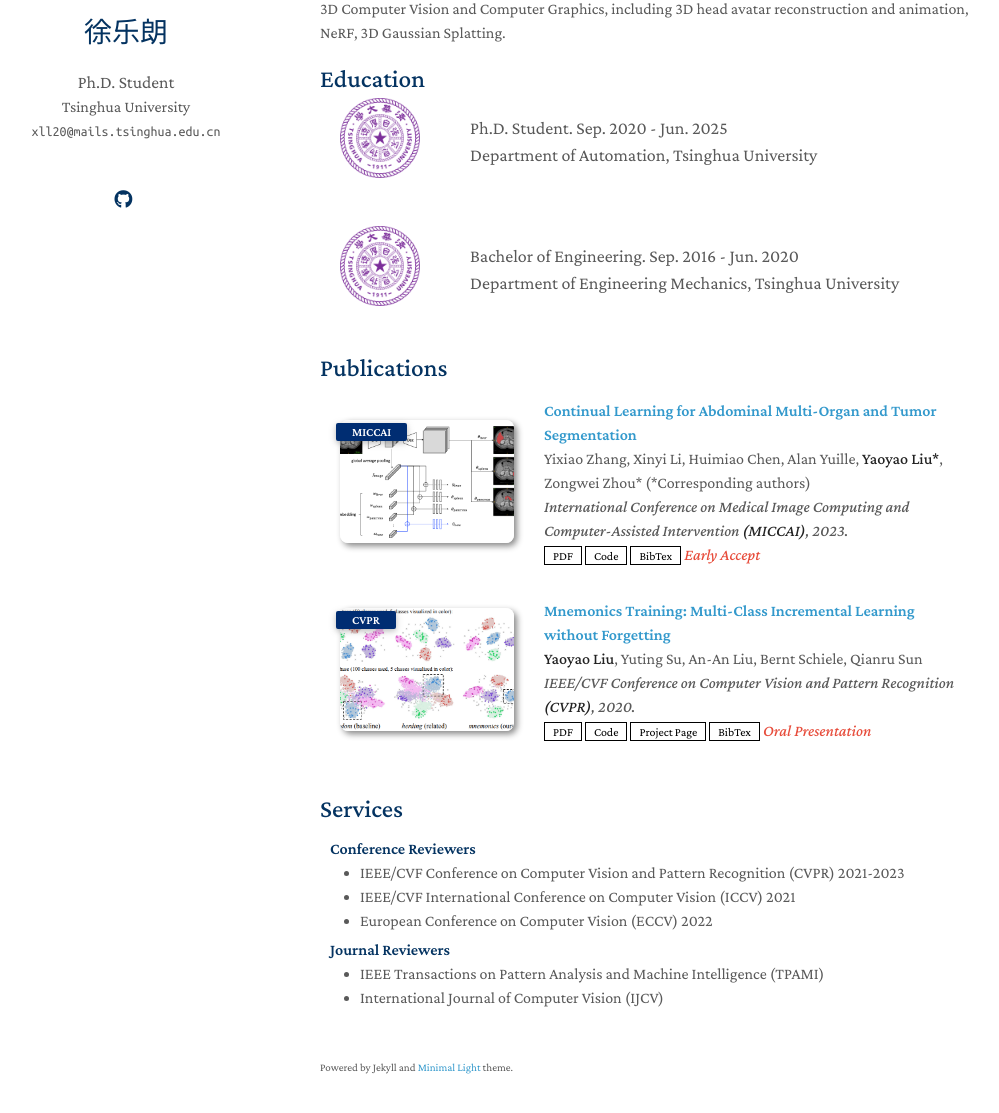
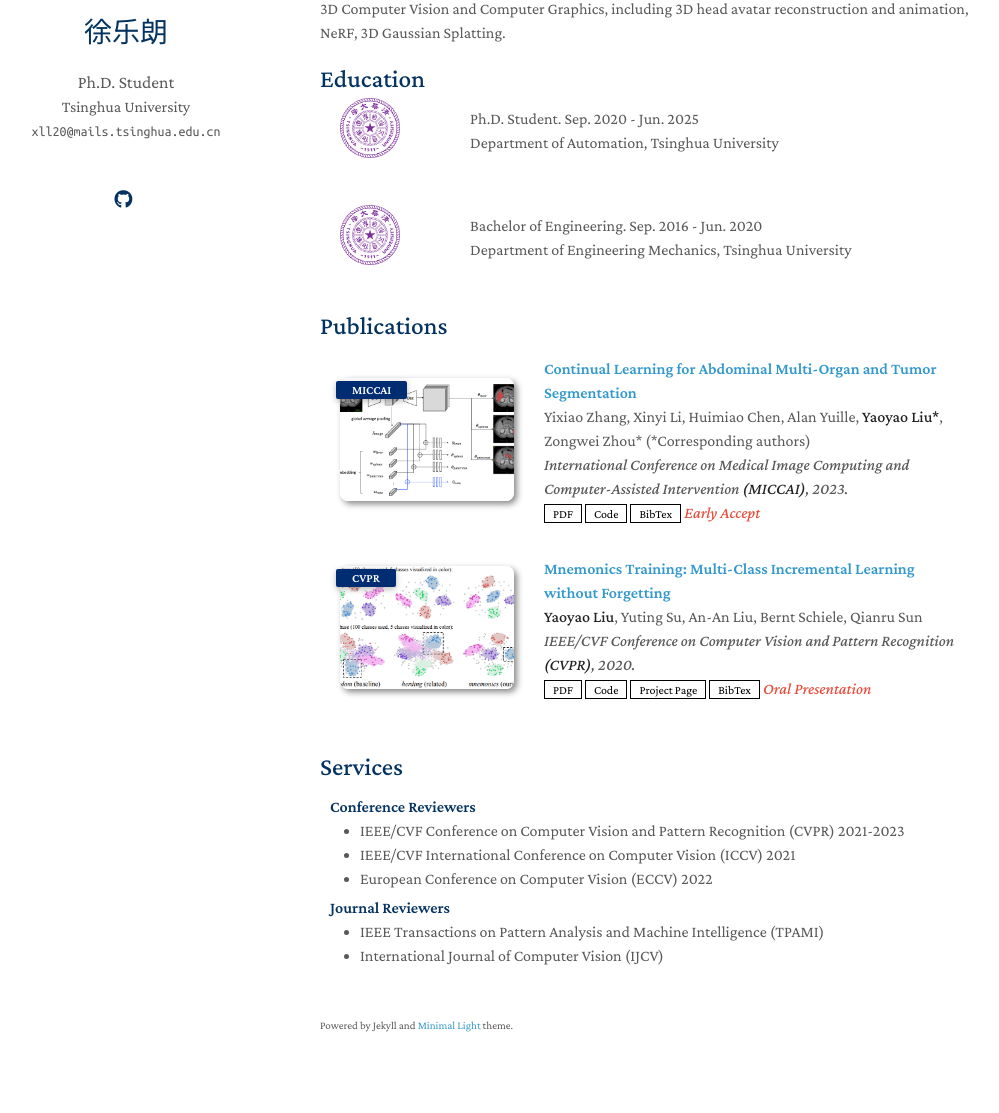
Before and after one commit to YuelangX/yuelangx.github.io, a Jekyll site: the page built from index.md, in a window 1280 px wide and 1370 px high. Shown: the part 222-1335 px from the top of the window, without its empty margins (150-1149 px from the left). Built offline with Jekyll 4.4.1, drawn with Linux system fonts in a browser that asks for light colours; nearby versions of some CDN libraries; a style sheet for code colours, icons or effects is not loaded; our own code applies the rules of GitHub Pages for plain Markdown files.

Commit message:
Update education.md

```diff
--- a/_includes/education.md
+++ b/_includes/education.md
@@ -1,11 +1,11 @@
 <h2 style="margin: 2px 0px -15px;">Education</h2>
 
 <div>
-<table style="width:100%;border:none;border-spacing:0px;border-collapse:separate;margin-right:auto;margin-left:auto;font-size: large">
+<table style="width:100%;border:none;border-spacing:0px;border-collapse:separate;margin-right:auto;margin-left:auto">
 
 <tr>
 <td style="padding:20px;width:20%;vertical-align:middle;border:none" align="center">
-<img width="80" src="./assets/img/tsinghua.png"/>
+<img width="60" src="./assets/img/tsinghua.png"/>
 </td>
 <td style="padding:20px;width:80%;vertical-align:middle;border: none" align="left">
 Ph.D. Student. Sep. 2020 - Jun. 2025<br>
@@ -15,7 +15,7 @@ Department of Automation, Tsinghua University<br>
 
 <tr>
 <td style="padding:20px;width:0%;vertical-align:middle;border:none" align="center">
-<img width="80" src="./assets/img/tsinghua.png"/>
+<img width="60" src="./assets/img/tsinghua.png"/>
 </td>
 <td style="padding:20px;width:80%;vertical-align:middle;border: none" align="left">
 Bachelor of Engineering. Sep. 2016 - Jun. 2020<br>
```
